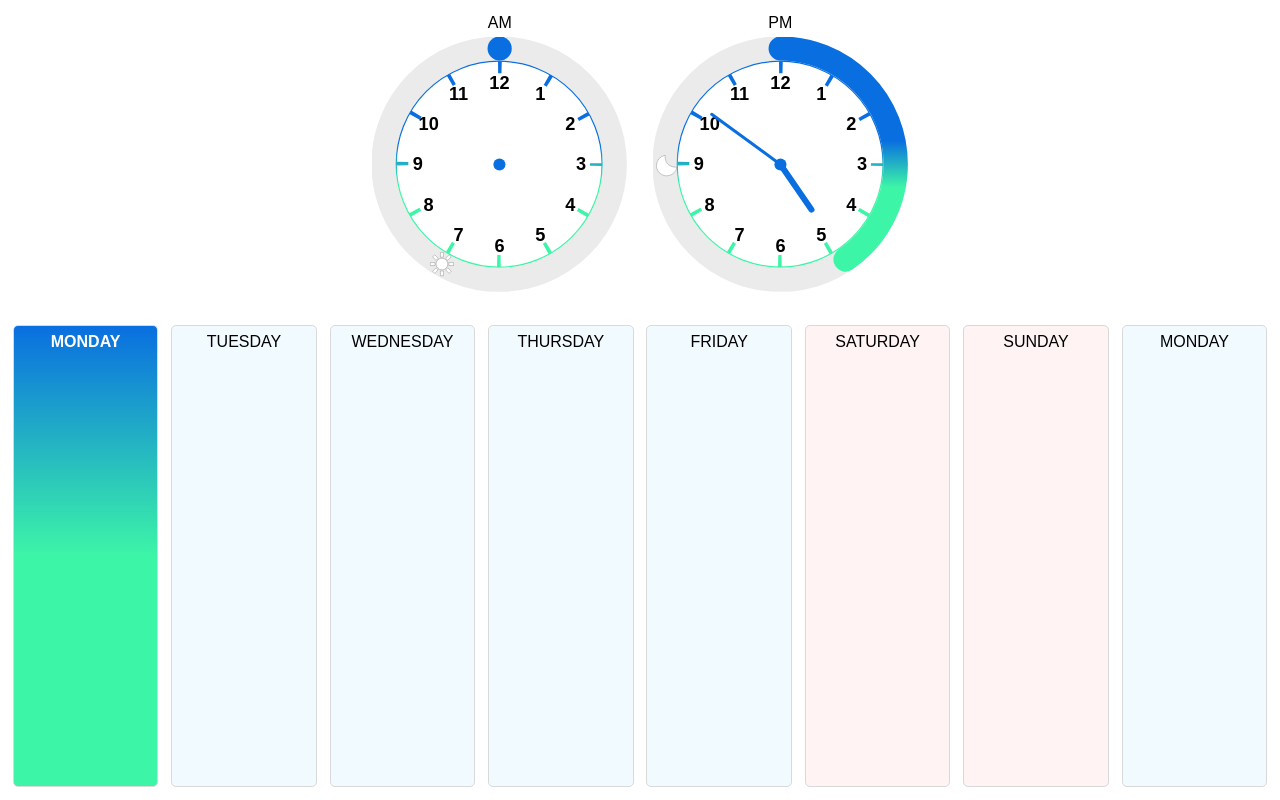
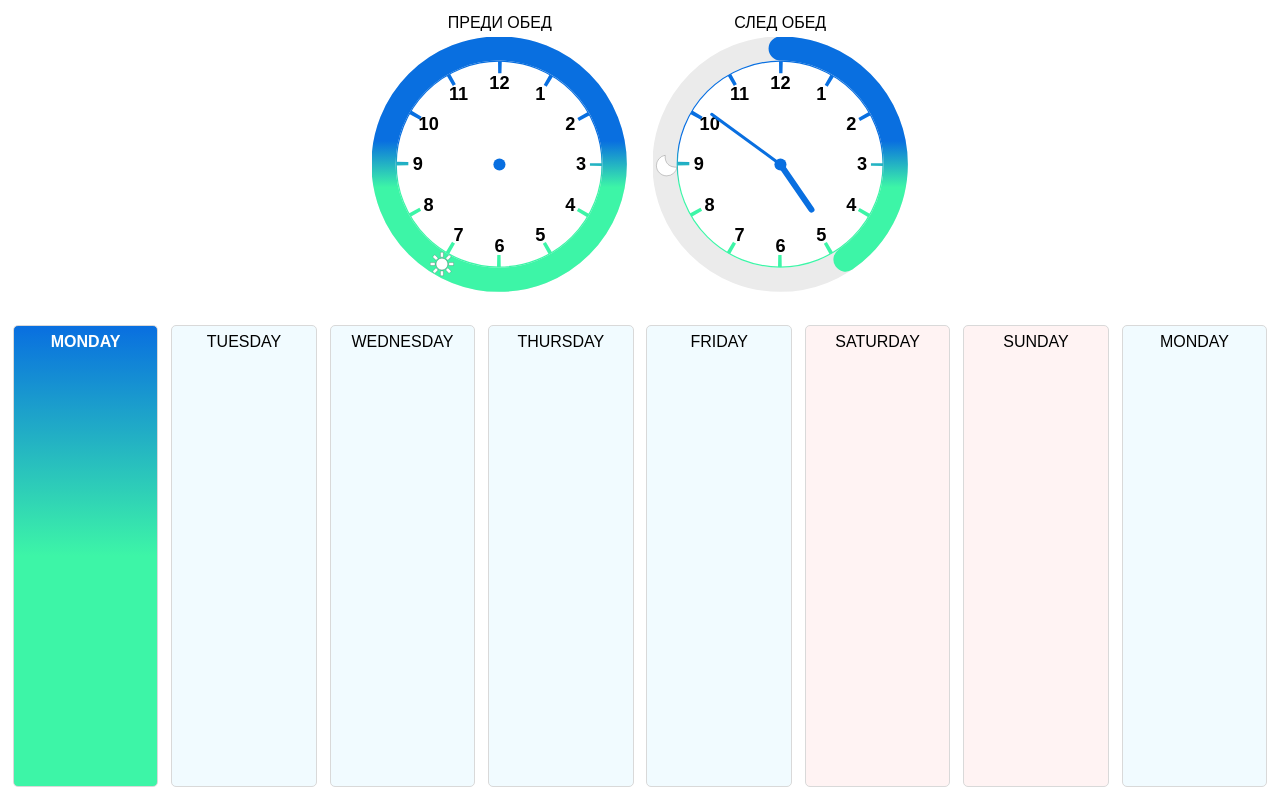
Before and after one commit to ivailo-iliev/kids-planner, a website: page index.html in a window 1280 px wide. Drawn offline with Linux system fonts and the light colour scheme; no server answers; a web font is replaced by a local one.

Commit message:
Revert "Update index.html"
This reverts commit f2ec405fe4fe5120377b10ec979c645accfd26c3.

```diff
--- a/index.html
+++ b/index.html
@@ -393,7 +393,7 @@
                 </defs>
             </svg>
             <div class="clock" id="am_clock">
-                <div class="clock-label">AM</div>
+                <div class="clock-label">Преди обед</div>
                 <svg viewBox="0 0 4.21 4.21">
                     <circle class="clock-ring" cx="2.1" cy="2.1" r="1.90986" fill="transparent" stroke-width="0.4">
                     </circle>
@@ -435,7 +435,7 @@
 
             </div>
             <div class="clock" id="pm_clock">
-                <div class="clock-label">PM</div>
+                <div class="clock-label">След обед</div>
                 <svg viewBox="0 0 4.21 4.21">
                     <circle class="clock-ring" cx="2.1" cy="2.1" r="1.90986" fill="transparent" stroke-width="0.4">
                     </circle>
@@ -525,9 +525,9 @@
     <script>
         const queryParams = new URLSearchParams(window.location.search);
         const userId = queryParams.get("id");
-        let currentLanguage = queryParams.get("lang") || "en";
+        let currentLanguage = queryParams.get("lang");
 
-        const manifestData = {
+        var manifestData = {
             "id": "https://kids-planner.netlify.app/",
             "scope": "https://kids-planner.netlify.app/",
             "start_url": `https://kids-planner.netlify.app/?id=${userId}`,
@@ -567,60 +567,58 @@
                 }
             ]
         };
-        const manifestBlob = new Blob([JSON.stringify(manifestData)], { type: 'application/manifest+json' });
-        const manifestURL = URL.createObjectURL(manifestBlob);
-        document.querySelector('#manifestPlaceholder').href = manifestURL;
-
-        class Clock {
-            constructor(id, label) {
-                this.element = document.getElementById(id);
-                this.progress = this.element.getElementsByClassName("hour-progress")[0];
-                this.hourHand = this.element.getElementsByClassName("hour-hand")[0];
-                this.minHand = this.element.getElementsByClassName("min-hand")[0];
-                this.label = this.element.getElementsByClassName("clock-label")[0];
-                this.labelContent = label;
-            }
-
-            activate(hour, hoursRemaining, hrPosition, minPosition) {
-                this.element.classList.add("active");
-                this.progress.setAttribute("stroke-dasharray", `${hour} ${hoursRemaining}`);
-                this.hourHand.style.transform = `rotate(${hrPosition}deg)`;
-                this.minHand.style.transform = `rotate(${minPosition}deg)`;
-            }
-
-            deactivate() {
-                this.element.classList.remove("active");
-            }
-        }
+        var blob = new Blob([JSON.stringify(manifestData)], { type: 'application/manifest+json' });
+        var url = URL.createObjectURL(blob);
+        document.querySelector('#manifestPlaceholder').href = url;
 
         const root = document.documentElement;
         const cal = document.getElementById("calendar");
-        const calDays = [...cal.getElementsByClassName("day")];
-
-        let amClock = new Clock("am_clock", "AM");
-        let pmClock = new Clock("pm_clock", "PM");
+        const calDays = cal.getElementsByClassName("day");
+        const amClock = document.getElementById("am_clock");
+        const pmClock = document.getElementById("pm_clock");
+        const amClockProgress = amClock.getElementsByClassName("hour-progress")[0];
+        const pmClockProgress = pmClock.getElementsByClassName("hour-progress")[0];
+        const amHourHand = amClock.getElementsByClassName("hour-hand")[0];
+        const pmHourHand = pmClock.getElementsByClassName("hour-hand")[0];
+        const amMinHand = amClock.getElementsByClassName("min-hand")[0];
+        const pmMinHand = pmClock.getElementsByClassName("min-hand")[0];
 
         const localTimeOfDay = {
-            "en": { "AM": "AM", "PM": "PM" },
-            "bg": { "AM": "Преди обед", "PM": "След обед" }
-        };
-
-        const fetchData = async (endpoint) => {
-            try {
-                const response = await fetch(`/.netlify/functions/${endpoint}?id=${userId}`);
-                return await response.json();
-            } catch (error) {
-                console.error('Error:', error);
+            "en": {
+                "AM": "AM",
+                "PM": "PM"
+            },
+            "bg": {
+                "AM": "Преди обед",
+                "PM": "След обед"
             }
         };
 
+        let profile;
         const getProfile = async () => {
-            const profile = await fetchData("profile");
-            currentLanguage = profile?.currentLanguage || currentLanguage;
-            amClock.labelContent = localTimeOfDay[currentLanguage]['AM'];
-            pmClock.labelContent = localTimeOfDay[currentLanguage]['PM'];
+            try {
+                const response = await fetch(`/.netlify/functions/profile?id=${userId}`);
+                profile = await response.json();
+            } catch (error) {
+                console.error('Error:', error);
+                return;
+            }
+
+            if (profile) {
+                currentLanguage = profile.currentLanguage;
+            }
+
+            return profile;
+        };
+
+        const updateTextContent = () => {
+            amClock.getElementsByClassName("clock-label")[0].textContent = localTimeOfDay[currentLanguage]['AM'];
+            pmClock.getElementsByClassName("clock-label")[0].textContent = localTimeOfDay[currentLanguage]['PM'];
             localizeDayNames();
         };
+
+        let profilePromise = getProfile();
+        profilePromise.then(() => updateTextContent());
 
         const runClock = () => {
             const d = new Date();
@@ -634,25 +632,37 @@
             const hoursRemaining = 12 - hour;
             const pmHour = Math.max(0, hour - 12);
             const pmHoursRemaining = 24 - hour;
-
-            if (hr < 12) {
-                amClock.activate(hour, hoursRemaining, hrPosition, minPosition);
-                pmClock.deactivate();
-            } else {
-                pmClock.activate(pmHour, pmHoursRemaining, hrPosition, minPosition);
-                amClock.deactivate();
-            }
-
+            updateClock(hr, hrPosition, minPosition, hour, hoursRemaining, pmHour, pmHoursRemaining);
             updateDarkMode(hr);
             updateCalendar(day);
         };
 
         setInterval(runClock, 1000);
 
+        const updateClock = (hr, hrPosition, minPosition, hour, hoursRemaining, pmHour, pmHoursRemaining) => {
+            if (hr < 12) {
+                activateClock(amClock, pmClock, amClockProgress, amHourHand, amMinHand, hour, hoursRemaining, hrPosition, minPosition);
+            } else {
+                activateClock(pmClock, amClock, pmClockProgress, pmHourHand, pmMinHand, pmHour, pmHoursRemaining, hrPosition, minPosition);
+                amClockProgress.setAttribute("stroke-dasharray", "12 0");
+            }
+        }
+
+        const activateClock = (activeClock, inactiveClock, activeClockProgress, activeHourHand, activeMinHand, hour, hoursRemaining, hrPosition, minPosition) => {
+            if (!activeClock.classList.contains("active")) {
+                activeClock.classList.add("active");
+                inactiveClock.classList.remove("active");
+            }
+            activeClockProgress.setAttribute("stroke-dasharray", `${hour} ${hoursRemaining}`);
+            activeHourHand.style.transform = `rotate(${hrPosition}deg)`;
+            activeMinHand.style.transform = `rotate(${minPosition}deg)`;
+        }
+
         const updateDarkMode = (hr) => {
             const isNight = hr >= 21 || hr < 7;
             root.classList.toggle("dark", isNight);
         }
+
         const updateCalendar = (day) => {
             const activeDay = calDays[day];
             if (!activeDay.classList.contains("active")) {
@@ -665,6 +675,14 @@
                 activeDay.classList.add("active");
             }
         }
+
+        const weather = document.getElementById("weather");
+        const weatherIcon = document.getElementById("weather_icon");
+        const currentTemp = document.getElementById("current_temp");
+        const maxTemp = document.getElementById("max_temp");
+        const iconSnow = document.getElementById("icon_snow");
+        const iconRain = document.getElementById("icon_rain");
+
         const getWeather = async () => {
             let currentWeather, todayForecast;
 
@@ -685,6 +703,7 @@
                 return { currentWeather, todayForecast };
             }
         }
+
         const updateWeather = (currentWeather, todayForecast) => {
             currentTemp.innerText = currentWeather[0].RealFeelTemperature.Metric.Value;
             maxTemp.innerText = todayForecast.DailyForecasts[0].Temperature.Maximum.Value;
@@ -695,6 +714,10 @@
             weatherIcon.style.backgroundImage = `url(https://www.accuweather.com/images/weathericons/${todayForecast.DailyForecasts[0].Day.Icon}.svg)`;
             weather.style.display = "block";
         }
+
+        let weatherPromise = getWeather();
+        weatherPromise.then(({ currentWeather, todayForecast }) => updateWeather(currentWeather, todayForecast));
+
         const getCalendar = async () => {
             let calendarData;
 
@@ -731,6 +754,7 @@
                 "Sunday": "Неделя"
             }
         };
+
         const localizeDayNames = () => {
             // Get the list of day name elements once
             const dayNameElements = document.getElementsByClassName("day-name");
@@ -784,12 +808,11 @@
             }
         };
 
+        getWeather();
+        let calendarPromise = getCalendar();
+        calendarPromise.then((calendarData) => updateCalendarImages(calendarData));
+        setInterval(refreshData, 30 * 60 * 1000);
 
-
-        getProfile();
-        getWeather();
-        getCalendar();
-        setInterval(refreshData, 30 * 60 * 1000);
     </script>
 
 </body>
```
